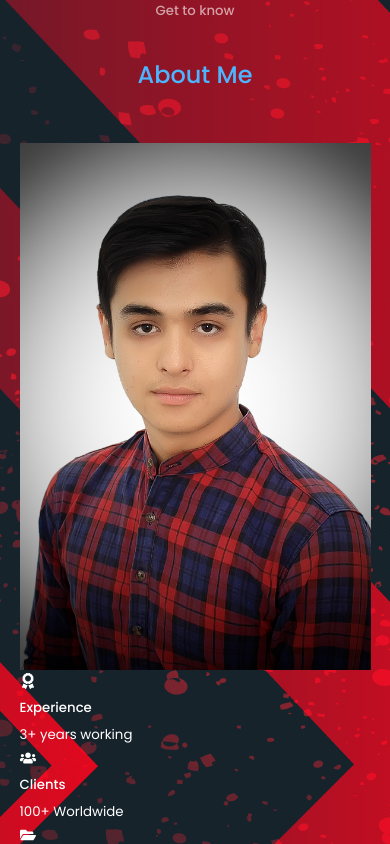
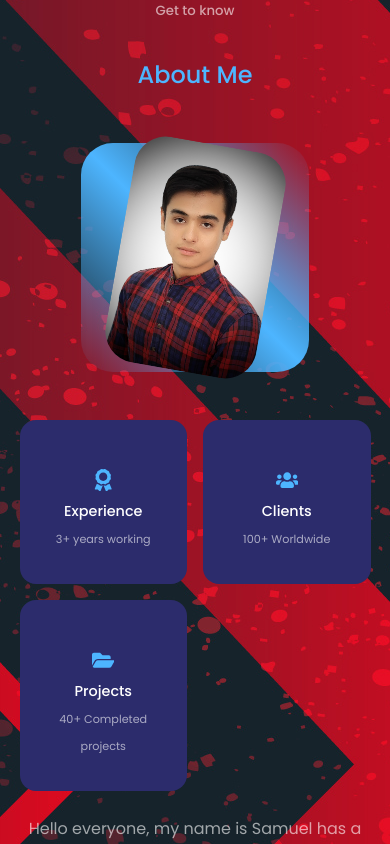
Before and after one commit to mukhammadrizooff/Portfolio, a React (Create React App) app: page / in a window 390 px wide. Shown: the part 940-1784 px from the top of the page. Built offline with nearby package versions, Linux system fonts and the light colour scheme.

Commit message:
Add design for About

```diff
--- a/src/components/about/about.css
+++ b/src/components/about/about.css
@@ -0,0 +1,108 @@
+.about__container {
+    display: grid;
+    grid-template-columns: 35% 50%;
+    gap: 15%;
+  }
+
+  .about__me {
+    width: 100%;
+    aspect-ratio: 1/1;
+    border-radius: 2rem;
+    background: linear-gradient(45deg, transparent, var(--color-primary), transparent);
+    display: grid;
+    place-items: center;
+  }
+
+  .about__me-image {
+    width: 67%;
+    border-radius: 2rem;
+    overflow: hidden;
+    transform: rotate(10deg);
+    background: #1f1f38;
+  }
+
+  .about__me-image:hover {
+    transform: rotate(0deg);
+    transition: var(--transition);
+  }
+
+  .about__cards {
+    display: grid;
+    grid-template-columns: repeat(3, 1fr);
+    gap: 1.5rem;
+  }
+
+  .about__card {
+    background: var(--color-bg-variant);
+    border: 1px solid transparent;
+    border-radius: 1rem;
+    padding: 2rem;
+    text-align: center;
+    transition: var(--transition);
+  }
+
+  .about__card:hover {
+    background: transparent;
+    border-color: var(--color-primary-variant);
+    cursor: default;
+  }
+
+  .about__icon {
+    color: var(--color-primary);
+    font-size: 1.4rem;
+    margin-top: 1rem;
+  }
+
+  .about__card h5 {
+    font-size: 0.9rem;
+  }
+
+  .about__card small {
+    font-size: 0.7rem;
+    color: var(--color-light);
+  }
+
+  .about__content p {
+    margin: 2rem 0 2.6rem;
+    color: var(--color-light);
+  }
+
+/* =============== MEDIA QUERIES (MEDIUM DEVISES) ===================== */
+
+  @media screen and (max-width: 1024px) {
+    .about__container {
+      grid-template-columns: 1fr;
+      gap: 0;
+    }
+
+    .about__me {
+      width: 50%;
+      margin: 2rem auto 4rem;
+    }
+
+    .about__content p {
+      margin: 1rem 0 1.5rem;
+    }
+  }
+
+/* =============== MEDIA QUERIES (SMALL DEVISES) ===================== */
+
+  @media screen and (max-width: 600px) {
+    .about__me {
+      width: 65%;
+      margin: 0 auto 3rem;
+    }
+
+    .about__cards {
+      grid-template-columns: 1fr 1fr;
+      gap: 1rem;
+    }
+
+    .about__content {
+      text-align: center;
+    }
+
+    .about__content p {
+      margin: 1.5rem 0;
+    }
+  }
```
